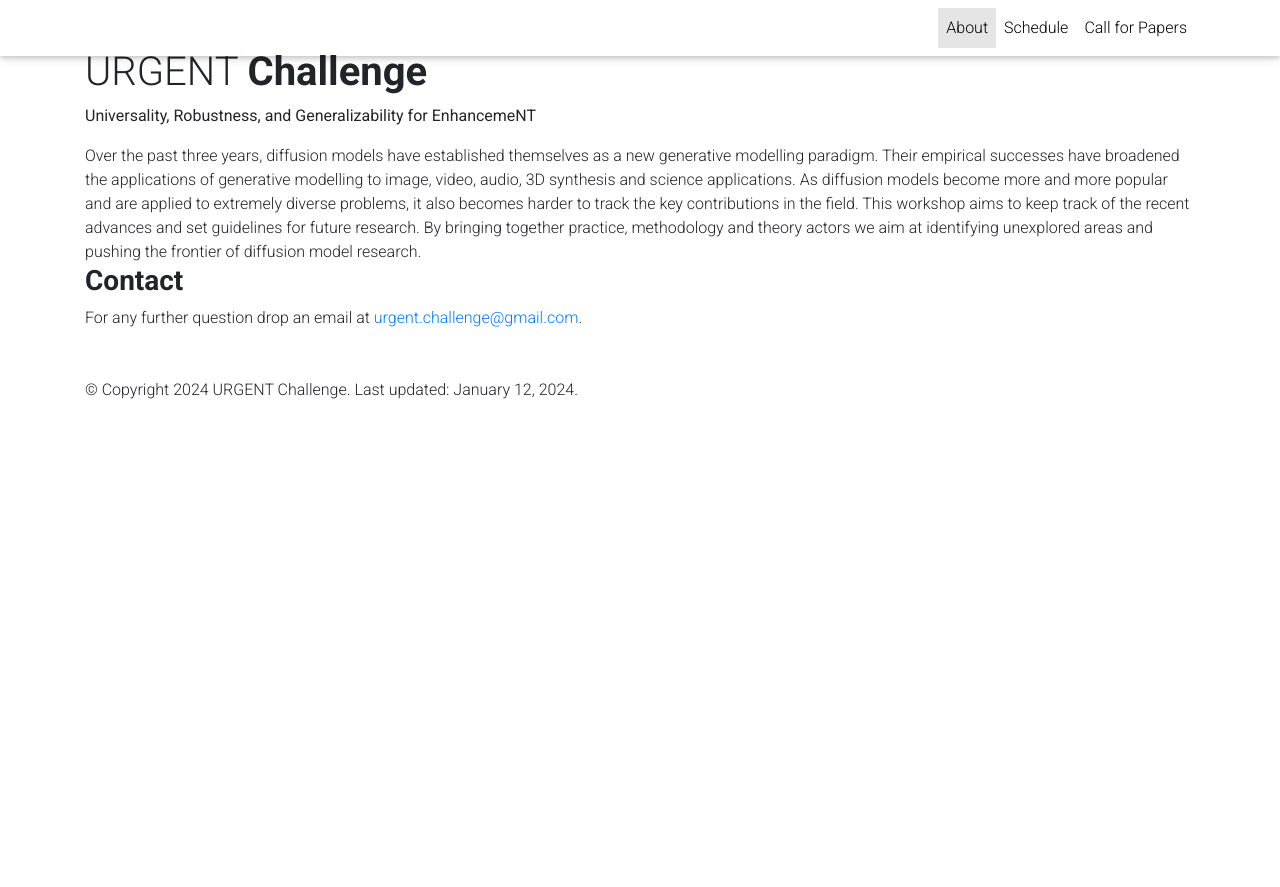
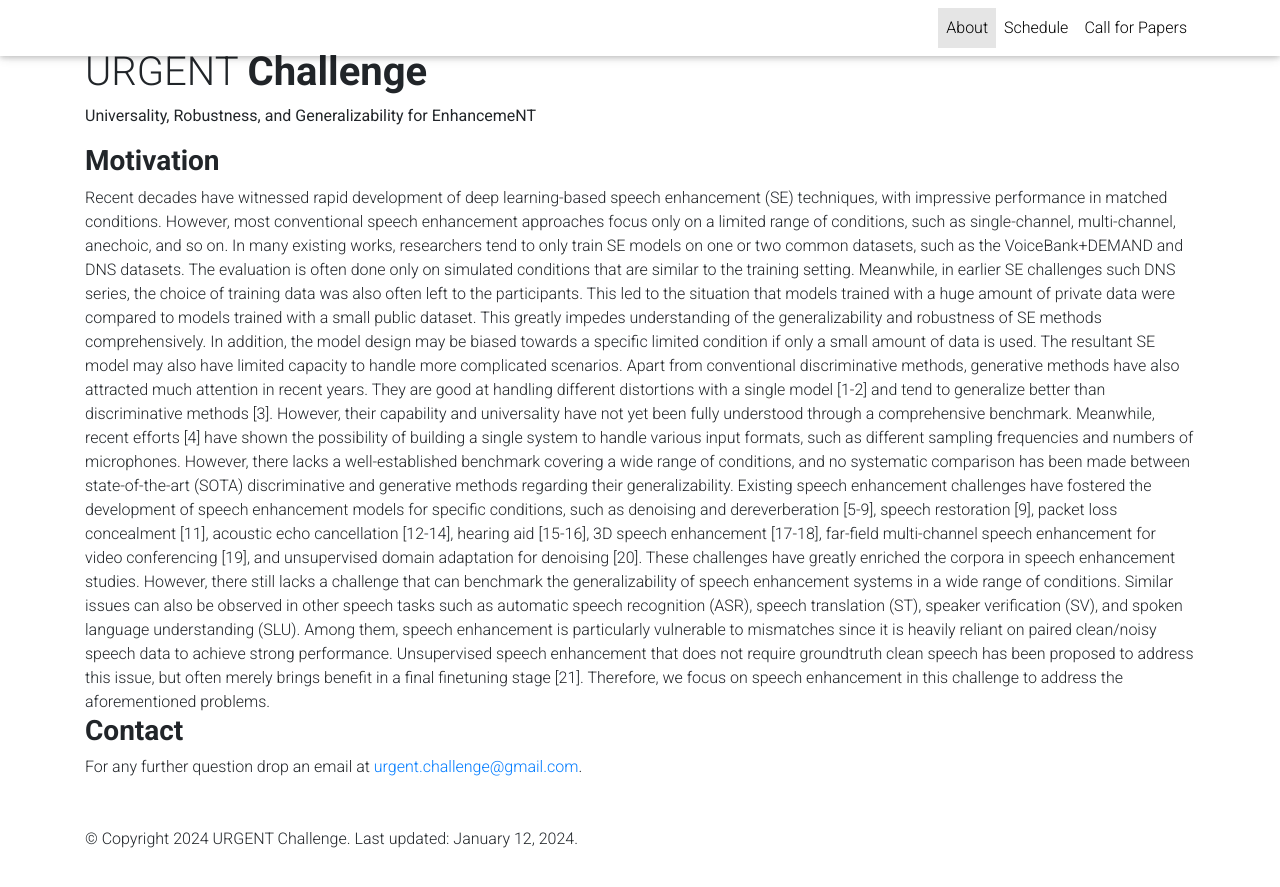
Before and after one commit to urgent-challenge/urgent2024, a Jekyll site: the page built from _pages/about.md, in a window 1280 px wide. Shown: the top 887 px of the page. Built offline with Jekyll 4.4.1, drawn with Linux system fonts in a browser that asks for light colours; comment, search, counter and statistics services are not loaded; a style sheet for code colours, icons or effects is not loaded.

Commit message:
modify about

```diff
--- a/_layouts/workshop.html
+++ b/_layouts/workshop.html
@@ -13,14 +13,14 @@ layout: default
   </header>
 
   <article>
+      <h3 class="motivation"><span class="font-weight-bold">Motivation</span></h3>
 
-    Over the past three years, diffusion models have established themselves as a new generative modelling paradigm.
-    Their empirical successes have broadened the applications of generative modelling to image, video, audio, 3D
-    synthesis and science applications. As diffusion models become more and more popular and are applied to extremely
-    diverse problems, it also becomes harder to track the key contributions in the field. This workshop aims to keep
-    track of the recent advances and set guidelines for future research. By bringing together practice, methodology and
-    theory actors we aim at identifying unexplored areas and pushing the frontier of diffusion model research.
-
+        Recent decades have witnessed rapid development of deep learning-based speech enhancement (SE) techniques, with impressive performance in matched conditions. However, most conventional speech enhancement approaches focus only on a limited range of conditions, such as single-channel, multi-channel, anechoic, and so on.
+        In many existing works, researchers tend to only train SE models on one or two common datasets, such as the VoiceBank+DEMAND and DNS datasets. The evaluation is often done only on simulated conditions that are similar to the training setting. Meanwhile, in earlier SE challenges such DNS series, the choice of training data was also often left to the participants. This led to the situation that models trained with a huge amount of private data were compared to models trained with a small public dataset. This greatly impedes understanding of the generalizability and robustness of SE methods comprehensively. In addition, the model design may be biased towards a specific limited condition if only a small amount of data is used. The resultant SE model may also have limited capacity to handle more complicated scenarios.
+        Apart from conventional discriminative methods, generative methods have also attracted much attention in recent years. They are good at handling different distortions with a single model [1-2] and tend to generalize better than discriminative methods [3]. However, their capability and universality have not yet been fully understood through a comprehensive benchmark.
+        Meanwhile, recent efforts [4] have shown the possibility of building a single system to handle various input formats, such as different sampling frequencies and numbers of microphones. However, there lacks a well-established benchmark covering a wide range of conditions, and no systematic comparison has been made between state-of-the-art (SOTA) discriminative and generative methods regarding their generalizability.
+        Existing speech enhancement challenges have fostered the development of speech enhancement models for specific conditions, such as denoising and dereverberation [5-9], speech restoration [9], packet loss concealment [11], acoustic echo cancellation [12-14], hearing aid [15-16], 3D speech enhancement [17-18], far-field multi-channel speech enhancement for video conferencing [19], and unsupervised domain adaptation for denoising [20]. These challenges have greatly enriched the corpora in speech enhancement studies. However, there still lacks a challenge that can benchmark the generalizability of speech enhancement systems in a wide range of conditions.
+        Similar issues can also be observed in other speech tasks such as automatic speech recognition (ASR), speech translation (ST), speaker verification (SV), and spoken language understanding (SLU). Among them, speech enhancement is particularly vulnerable to mismatches since it is heavily reliant on paired clean/noisy speech data to achieve strong performance. Unsupervised speech enhancement that does not require groundtruth clean speech has been proposed to address this issue, but often merely brings benefit in a final finetuning stage [21]. Therefore, we focus on speech enhancement in this challenge to address the aforementioned problems.
 
     <h3 class="post-title"><span class="font-weight-bold">Contact</span></h3>
     For any further question drop an email at
```
